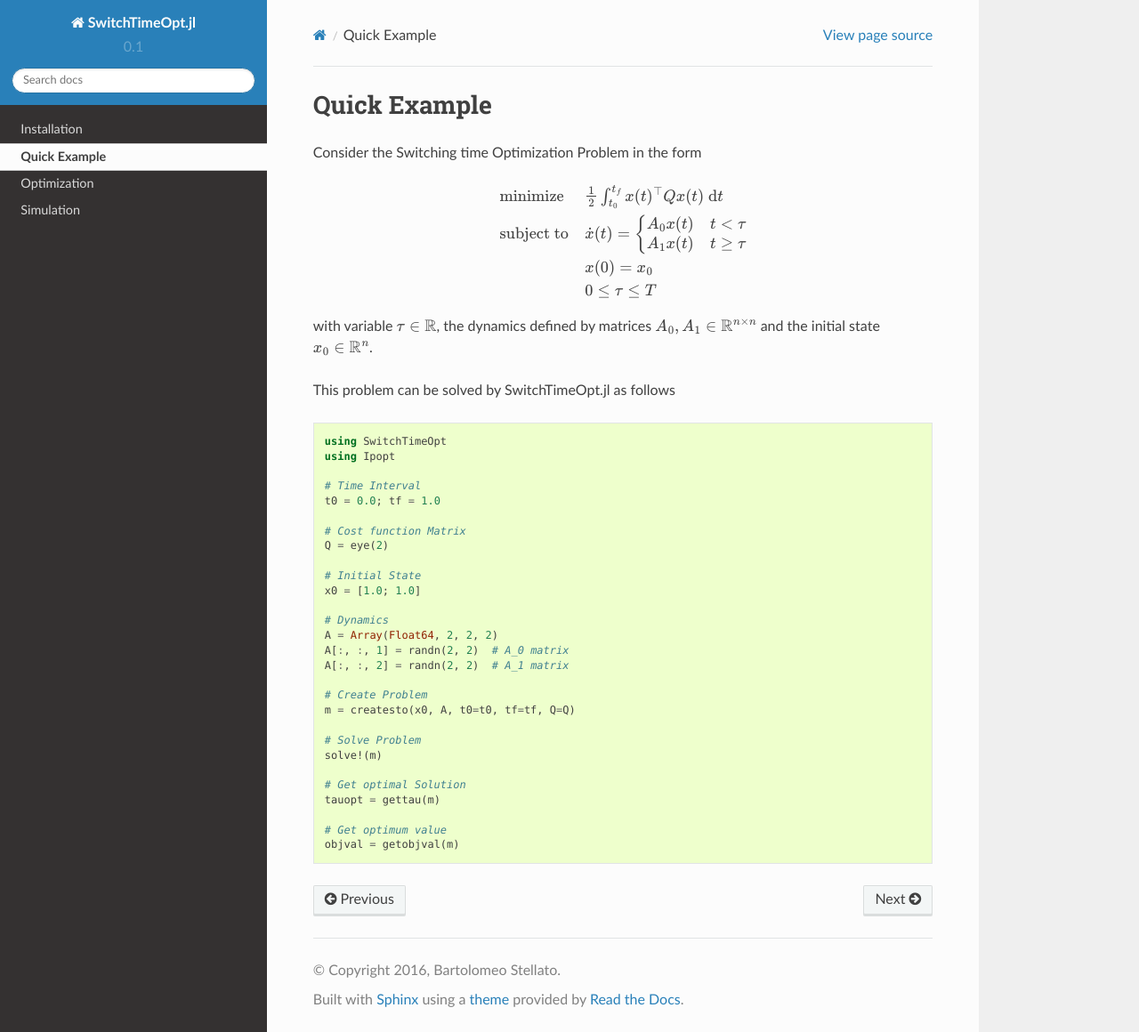
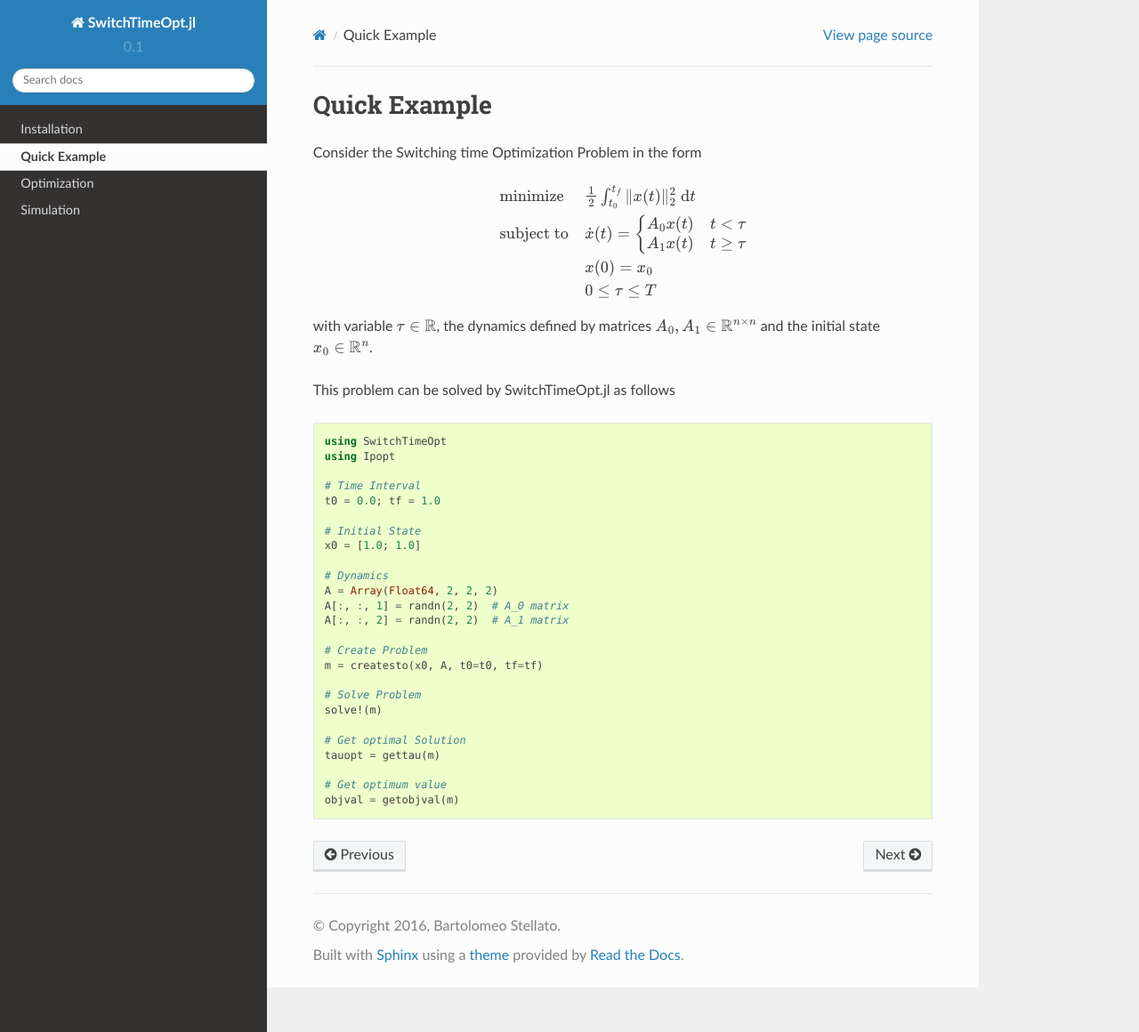
Before and after one commit to oxfordcontrol/SwitchTimeOpt.jl, a Sphinx documentation site: the page built from docs/quick_example.rst, in a window 1280 px wide and 1160 px high. Shown: the whole window at 89% size. Built offline with Sphinx 7.4.7 and the Read the Docs theme 2.0.0, drawn with Linux system fonts in a browser that asks for light colours.

Commit message:
Improved quick example in documentation and made problem description more clear

```diff
--- a/docs/optimization.rst
+++ b/docs/optimization.rst
@@ -17,7 +17,7 @@
   \end{array}
 
 
-where the decision variable is the vector of :math:`N` switches :math:`\tau = \begin{bmatrix}\tau_1 & \dots & \tau_N\end{bmatrix}^\top\in \mathbb{R}^{N}`. Note that :math:`\tau_0` and :math:`\tau_{N+1}` are just used to simplify indexing and are not intended as optimizaiton variables. The parameters :math:`l_i` and :math:`u_i` define the limits of each switching interval where dynamics :math:`\dot{x}(t) = f_i(x(t))` are active.
+where the decision variable is the vector of :math:`N` switches :math:`\tau = \begin{bmatrix}\tau_1 & \dots & \tau_N\end{bmatrix}^\top\in \mathbb{R}^{N}`. Note that :math:`\tau_0` and :math:`\tau_{N+1}` are just used to simplify indexing and are not intended as optimizaiton variables. The state trajectory is :math:`x(t) \in \mathbb{R}^{n}`. The parameters :math:`l_i` and :math:`u_i` define the limits of each switching interval :math:`(\tau_{i+1} - \tau_i)`  where the dynamics :math:`\dot{x}(t) = f_i(x(t))` are active.
 
 Linear Dynamics
 --------------------
--- a/docs/quick_example.rst
+++ b/docs/quick_example.rst
@@ -7,7 +7,7 @@
 
 .. math::
   \begin{array}{ll}
-    \mbox{minimize} & \frac{1}{2}\int_{t_0}^{t_f} x(t)^\top Q x(t)\; \mathrm{d}t \\
+    \mbox{minimize} & \frac{1}{2}\int_{t_0}^{t_f} \|x(t)\|_2^2\; \mathrm{d}t \\
     \mbox{subject to} & \dot{x}(t) = \begin{cases}
     A_0 x(t) & t< \tau\\
     A_1 x(t) & t\geq \tau
@@ -30,9 +30,6 @@
   # Time Interval
   t0 = 0.0; tf = 1.0
 
-  # Cost function Matrix
-  Q = eye(2)
-
   # Initial State
   x0 = [1.0; 1.0]
 
@@ -42,7 +39,7 @@
   A[:, :, 2] = randn(2, 2)  # A_1 matrix
 
   # Create Problem
-  m = createsto(x0, A, t0=t0, tf=tf, Q=Q)
+  m = createsto(x0, A, t0=t0, tf=tf)
 
   # Solve Problem
   solve!(m)
--- a/docs/simulation.rst
+++ b/docs/simulation.rst
@@ -31,11 +31,11 @@
   x, xsw, optval, t = simulatelinearized(m, t)  # Specify time vector
 
 
-In addition, it is possible to easily obtain the input vector at each time instant by running
+In addition, it is possible to easily obtain the input vector trajectory at each time instant by running
 
 ::
 
   u, t = simulateinput(m)
-  u, t = simulateinput(m)  # Specify time vector
+  u, t = simulateinput(m, t)  # Specify time vector
 
 Each vector :math:`u(t)` can be obtained by slicing the output :code:`u[:, i]`.
```
